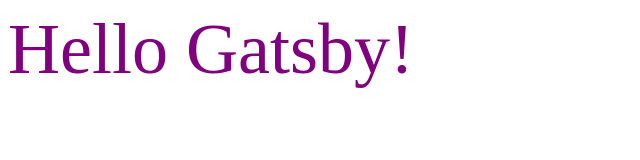
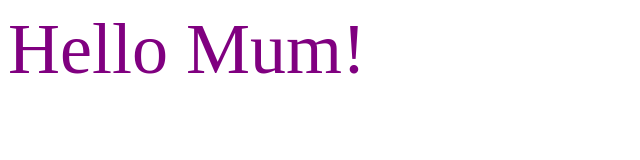
Before and after one commit to exiebuilds/helloworld_gatsby, a Gatsby site: page / in a window 1280 px wide. Shown: the whole page, without its empty margins (0-640 px from the left). Built offline with nearby package versions, Linux system fonts and the light colour scheme; Gatsby itself is replaced by a stand-in of ours.

Commit message:
Change text for quick demo

```diff
--- a/src/pages/index.js
+++ b/src/pages/index.js
@@ -1,5 +1,5 @@
 import React from "react"
 
 export default function Home() {
-  return <div style={{ color: `purple`, fontSize: `72px` }}>Hello Gatsby!</div>
+  return <div style={{ color: `purple`, fontSize: `72px` }}>Hello Mum!</div>
 }
```
